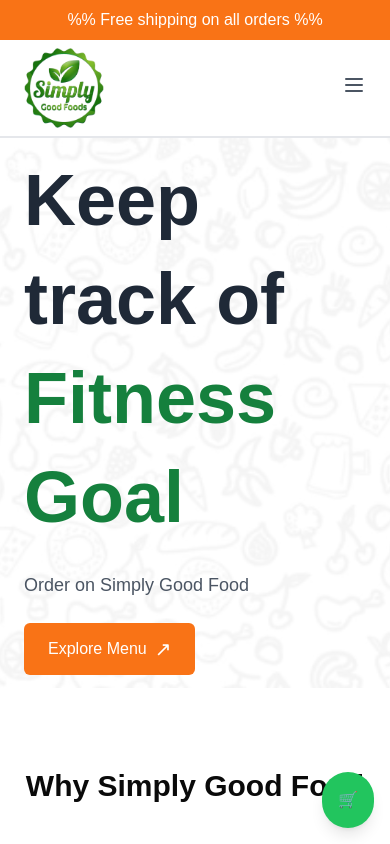
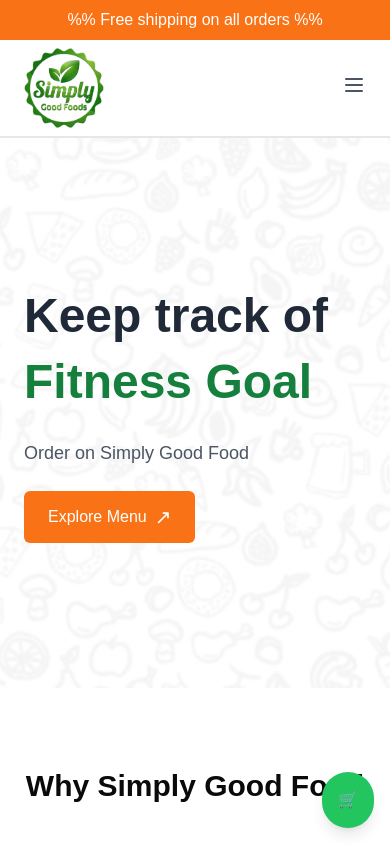
Before and after one commit to Md-Abdullah-321/restaurent-website-ui, a Next.js app: page / in a window 390 px wide. Shown: the top 844 px of the page. Built offline with nearby package versions, Linux system fonts and the light colour scheme.

Commit message:
updated hero section text for mobile device

```diff
--- a/components/HomeComponents/HeroSection.tsx
+++ b/components/HomeComponents/HeroSection.tsx
@@ -23,7 +23,7 @@
       <div className="absolute inset-0 flex items-center container mx-auto px-6">
         {/* Left Content */}
         <div className="flex-1 text-left space-y-6">
-          <h2 className="text-7xl font-bold text-gray-800 leading-snug">
+          <h2 className="text-5xl lg:text-7xl font-bold text-gray-800 leading-snug">
             Keep track of <br />
             <span className="text-green-700">Fitness Goal</span>
           </h2>
--- a/components/SharedComponents/header.tsx
+++ b/components/SharedComponents/header.tsx
@@ -38,7 +38,7 @@
         </div>
 
         {/* Mobile Hamburger Menu */}
-        <div className="md:hidden">
+        <div className="lg:hidden">
           <button onClick={toggleSidebar} className="text-gray-600">
             <svg
               xmlns="http://www.w3.org/2000/svg"
@@ -58,7 +58,7 @@
         </div>
 
         {/* Desktop Menu */}
-        <nav className="hidden md:flex">
+        <nav className="hidden lg:flex">
           <ul className="flex space-x-4 text-gray-600">
             {Menu.map((item, index) => (
               <li key={item.title} className="flex space-x-4">
@@ -75,7 +75,7 @@
           </ul>
         </nav>
 
-        <div className="hidden md:flex items-center space-x-4">
+        <div className="hidden lg:flex items-center space-x-4">
           <Link href={"/login"} className="px-4 py-2 text-green-600 border border-green-600 rounded-md hover:bg-green-50">
             Log in
           </Link>
```
